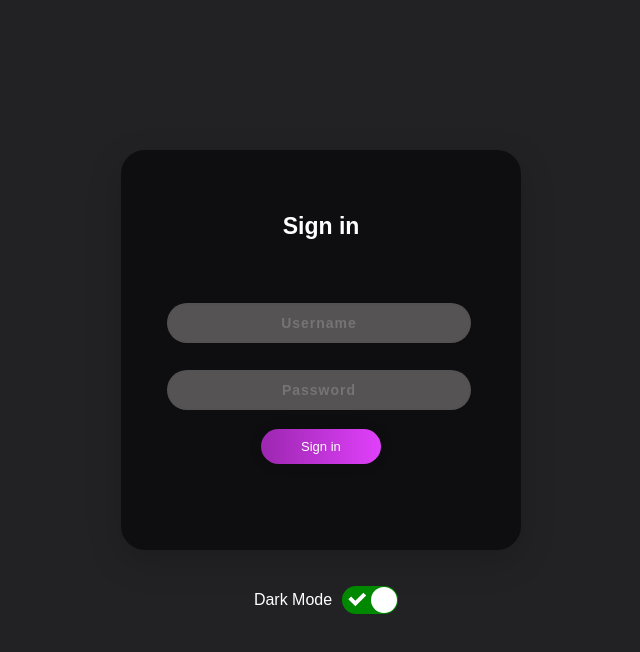
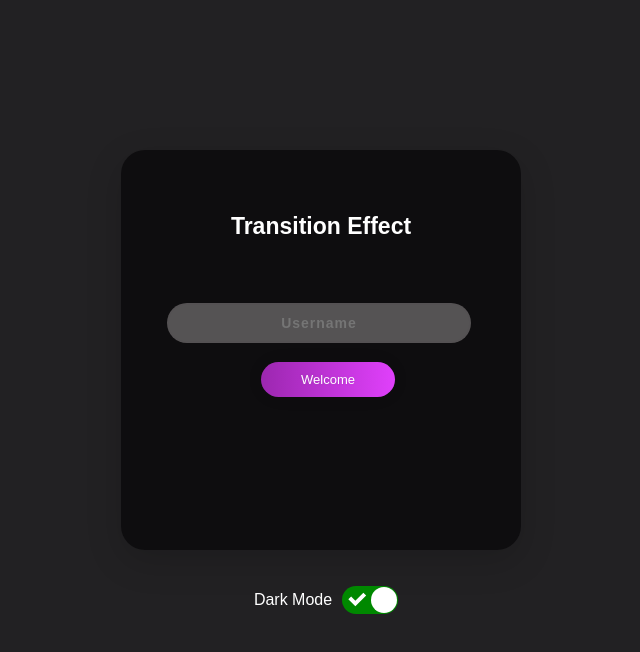
Before and after one commit to Deepa-GT/Major1, a React (Create React App) app: page / in a window 1280 px wide. Shown: the top 652 px of the page, without its empty margins (319-959 px from the left). Built offline with nearby package versions, Linux system fonts and the light colour scheme.

Commit message:
Update Form.js

```diff
--- a/src/components/Form.js
+++ b/src/components/Form.js
@@ -4,13 +4,12 @@ function Form() {
   return (
     <div className="main">
         <p className="sign" align="center">
-        Sign in
+        Transition Effect
         </p>
         <form className="form1">
             <input className="username" type="text" placeholder="Username" />
-             <input className="password" type="password" placeholder="Password" />
              <a className="submit" align="center">
-             Sign in
+             Welcome
              </a>
         </form>
     </div>
```
